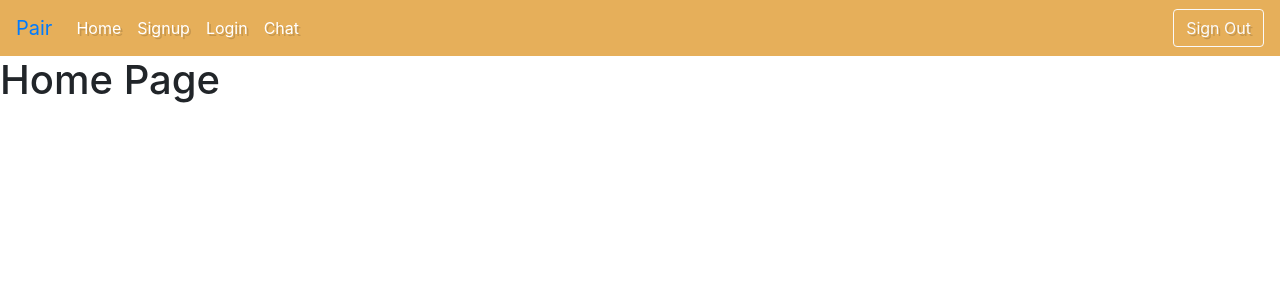
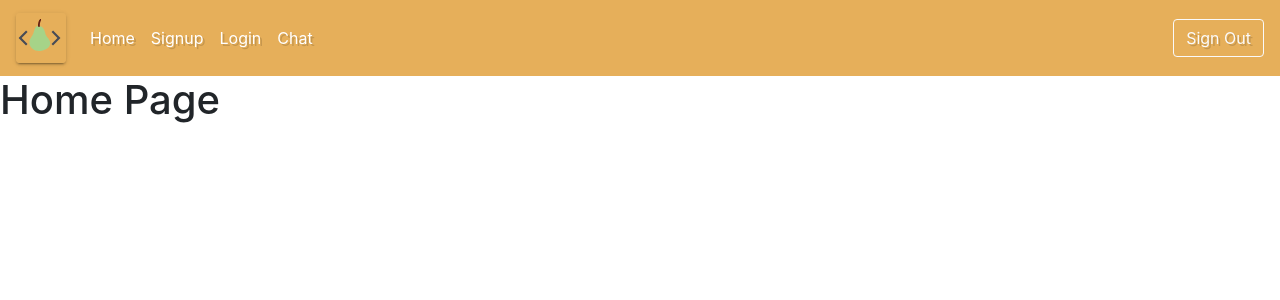
Before and after one commit to plooney81/pair, a React (Create React App) app: page / in a window 1280 px wide. Shown: the top 300 px of the page. Built offline with nearby package versions, Linux system fonts and the light colour scheme.

Commit message:
pair logo and emoji-mart

```diff
--- a/package.json
+++ b/package.json
@@ -12,6 +12,7 @@
     "@testing-library/react": "^11.1.2",
     "@testing-library/user-event": "^12.2.2",
     "bootstrap": "^4.5.3",
+    "emoji-mart": "^3.0.0",
     "firebase": "^8.0.2",
     "react": "^17.0.1",
     "react-bootstrap": "^1.4.0",
--- a/src/components/MessageForm.js
+++ b/src/components/MessageForm.js
@@ -1,14 +1,17 @@
 import { faBold, faCode, faItalic, faLightbulb, faLink, faPaperclip, faPaperPlane, faSmileBeam, faStrikethrough } from '@fortawesome/free-solid-svg-icons';
 import { FontAwesomeIcon } from '@fortawesome/react-fontawesome';
+import { Picker } from 'emoji-mart';
 import React, { useState } from 'react'
 import { Form } from 'react-bootstrap'
 import { useDispatch, useSelector } from 'react-redux';
 import { writeError } from '../redux/action';
 import { db } from '../services/firebase';
 import './MessageForm.css';
+import 'emoji-mart/css/emoji-mart.css';
 
 export default function MessageForm() {
     const [content, setContent] = useState('');
+    const [showEmoji, setShowEmoji] = useState(false);
     const messagesArray = useSelector(state => state.messages)
     const user = useSelector(state => state.user)
     const currentGroup = useSelector(state => state.currentChatGroup)
@@ -31,6 +34,12 @@ export default function MessageForm() {
             }
         })
     }
+    const pickEmoji = (e) => {
+        setContent(content + ' ' + e.native)
+    }
+    const showEmojis = (e) => {
+        setShowEmoji(!showEmoji)
+    }
 
     return (
         <Form onSubmit={handleSubmit} className="d-flex flex-column message-form" >
@@ -48,7 +57,15 @@ export default function MessageForm() {
                 </div>
                 <div className="first-btn-group d-flex">
                     <FontAwesomeIcon icon={faPaperclip}/>
-                    <FontAwesomeIcon icon={faSmileBeam}/>
+                    {showEmoji ? (
+                        <div className="d-flex flex-column">
+                            <FontAwesomeIcon icon={faSmileBeam} onClick={showEmojis}/>
+                            <Picker className="emoji-picker" onSelect={pickEmoji}/>
+                        </div>
+                    ) : (
+                    <FontAwesomeIcon icon={faSmileBeam} onClick={showEmojis}/>
+                    )}
+
                     <FontAwesomeIcon icon={faPaperPlane} onClick={handleSubmit}/>
                 </div>
             </div>
--- a/src/components/Messages.css
+++ b/src/components/Messages.css
@@ -11,3 +11,10 @@
 .message-card.notuser{
     background-color: var(--shades)!important;
 }
+
+.emoji-picker{
+    position: "absolute";
+    bottom: 10;
+    right: 0;
+    float: right;
+}
--- a/src/components/NavigationBar.css
+++ b/src/components/NavigationBar.css
@@ -32,3 +32,9 @@
     box-shadow:0 2px 2px 0 rgba(0, 0, 0, 0.14), 0 3px 1px -2px rgba(0, 0, 0, 0.2), 0 1px 5px 0 rgba(0, 0, 0, 0.12);
     transition: background-color 200ms, box-shadow 200ms;
 }
+
+.pair-logo{
+    height: 50px;
+    border-radius: .25rem;
+    box-shadow:0 2px 2px 0 rgba(0, 0, 0, 0.14), 0 3px 1px -2px rgba(0, 0, 0, 0.2), 0 1px 5px 0 rgba(0, 0, 0, 0.12);
+}
--- a/src/components/NavigationBar.js
+++ b/src/components/NavigationBar.js
@@ -5,6 +5,7 @@ import { NavLink, useHistory } from 'react-router-dom';
 import { logout } from '../redux/action';
 import { auth } from '../services/firebase';
 import './NavigationBar.css';
+import pairLogo from '../img/pair_logo.svg';
 
 export default function NavigationBar() {
     const isLoggedIn = useSelector(state => state)
@@ -26,7 +27,9 @@ export default function NavigationBar() {
     }
     return (
         <Navbar bg="dark" variant="dark" className='navbar'>
-            <Navbar.Brand><NavLink to="/">Pair</NavLink></Navbar.Brand>
+            <Navbar.Brand><NavLink to="/">
+                <img src={pairLogo} className="pair-logo" alt="pair logo" />
+            </NavLink></Navbar.Brand>
             <Nav className="mr-auto">
             <Nav.Link>
                 <NavLink to="/" className="navbar-link">
```
Also changed, not shown: src/img/pair_logo.svg (added), 1 other file (tests, documents, lock files or other folders).
